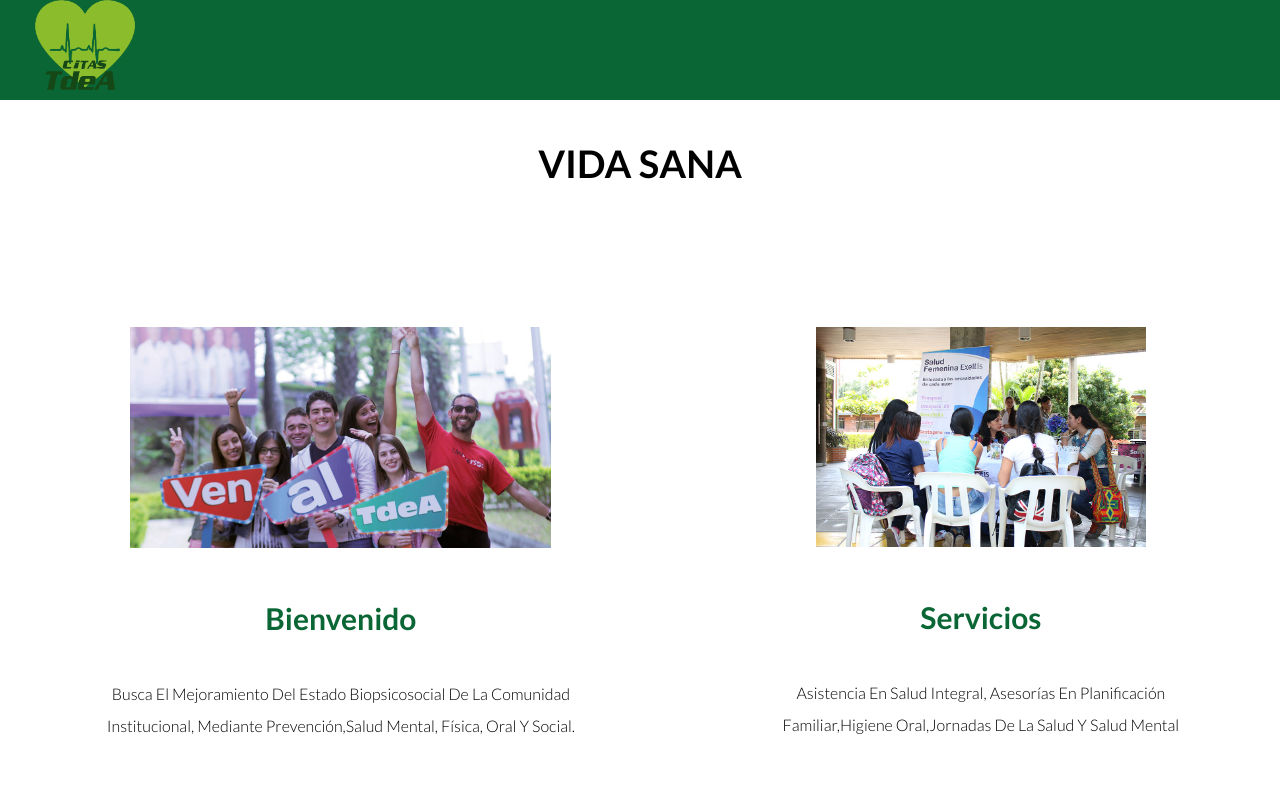
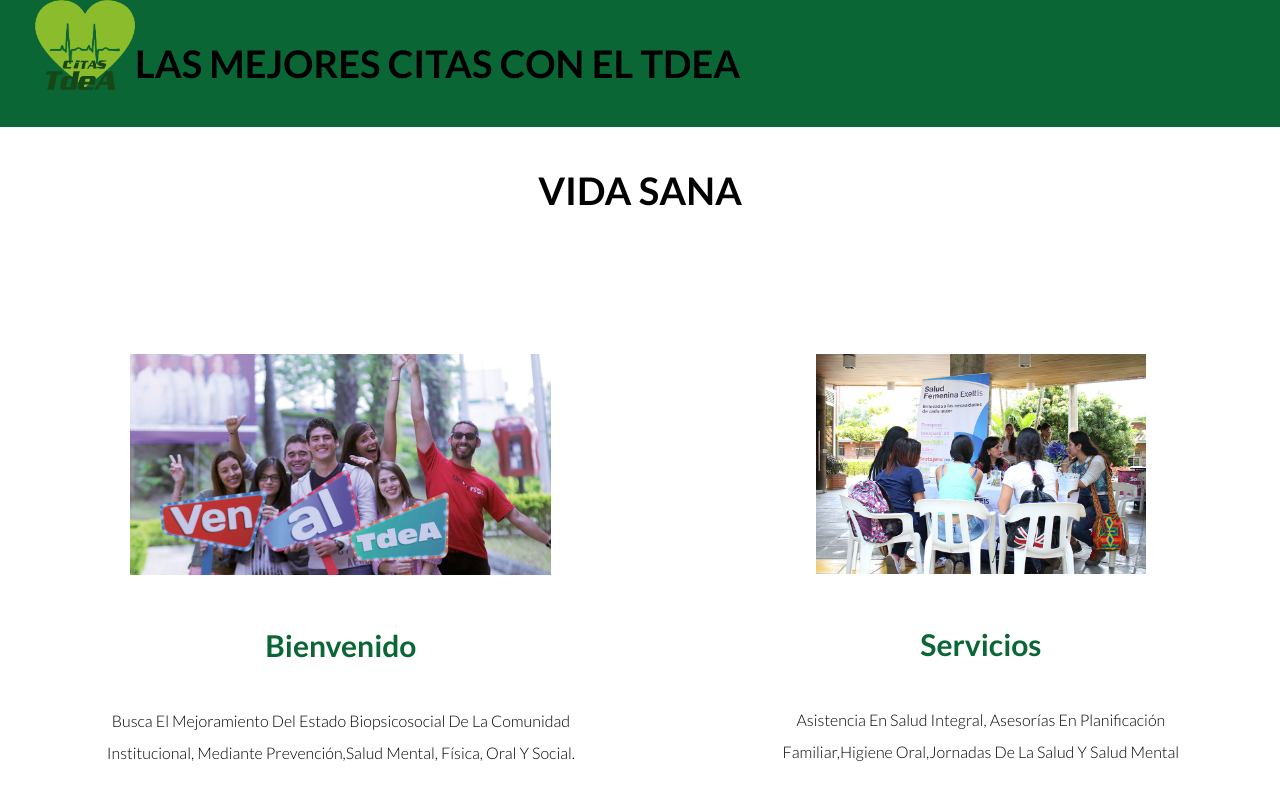
Before and after one commit to comunidadevelin-estefa/GitFacilito, a plain HTML site: page index.html in a window 1280 px wide. Shown: the top 800 px of the page. Drawn offline with Linux system fonts and the light colour scheme.

Commit message:
poner titulo encabezado

```diff
--- a/index.html
+++ b/index.html
@@ -20,6 +20,7 @@
         <a class="logo" href="index.html"
           ><img src="img/logo.png" alt="logo" width="100rem" height="90rem"
         /></a>
+        <h1>Las mejores citas con el TdeA </h1>
         <nav class="navegacion">
 
         </nav>
```
